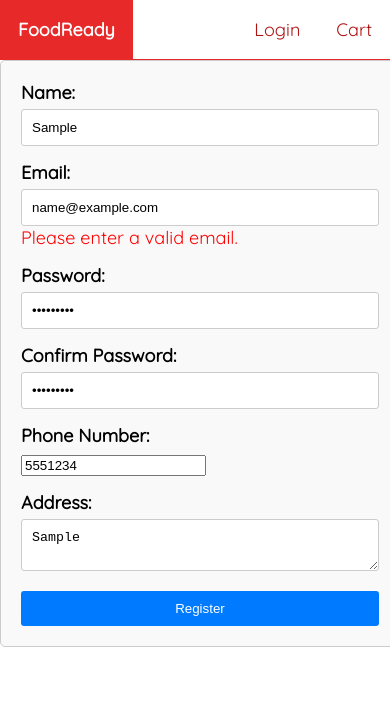
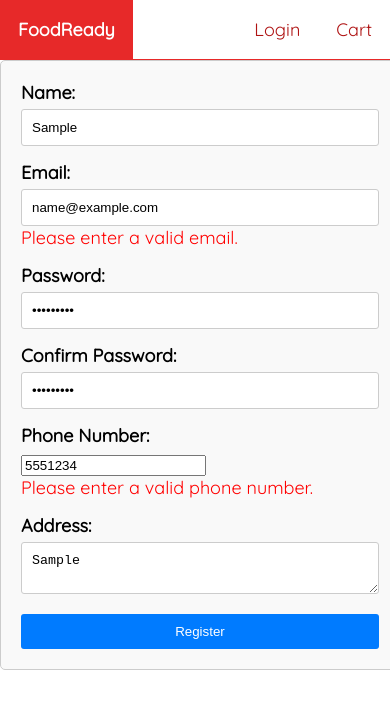
Before and after one commit to GitRavitHub/Food_App, an Angular app: page /register in a window 390 px wide. Both pictures are taken after typing "Sample", "name@example.com", "Sample123", "Sample123", "5551234", "Sample" into the empty fields and a click on the button "Register". Shown: the top 708 px of the page. Built offline with nearby package versions, Linux system fonts and the light colour scheme.

Commit message:
updated phone number

```diff
--- a/src/app/components/pages/register-page/register-page.component.html
+++ b/src/app/components/pages/register-page/register-page.component.html
@@ -22,8 +22,9 @@
   </div>
   <div>
     <label for="phone">Phone Number:</label>
-    <input type="tel" id="phone" name="phone" [(ngModel)]="formData.phone" required>
+    <input type="tel" id="phone" name="phone" [(ngModel)]="formData.phone" required pattern="[0-9]{10}">
     <div *ngIf="registerForm.submitted && !formData.phone" style="color: red;">Phone Number is required.</div>
+    <div *ngIf="registerForm.submitted && formData.phone && !registerForm.controls['phone'].valid" style="color: red;">Please enter a valid phone number.</div>
   </div>
   <div>
     <label for="address">Address:</label>
```
